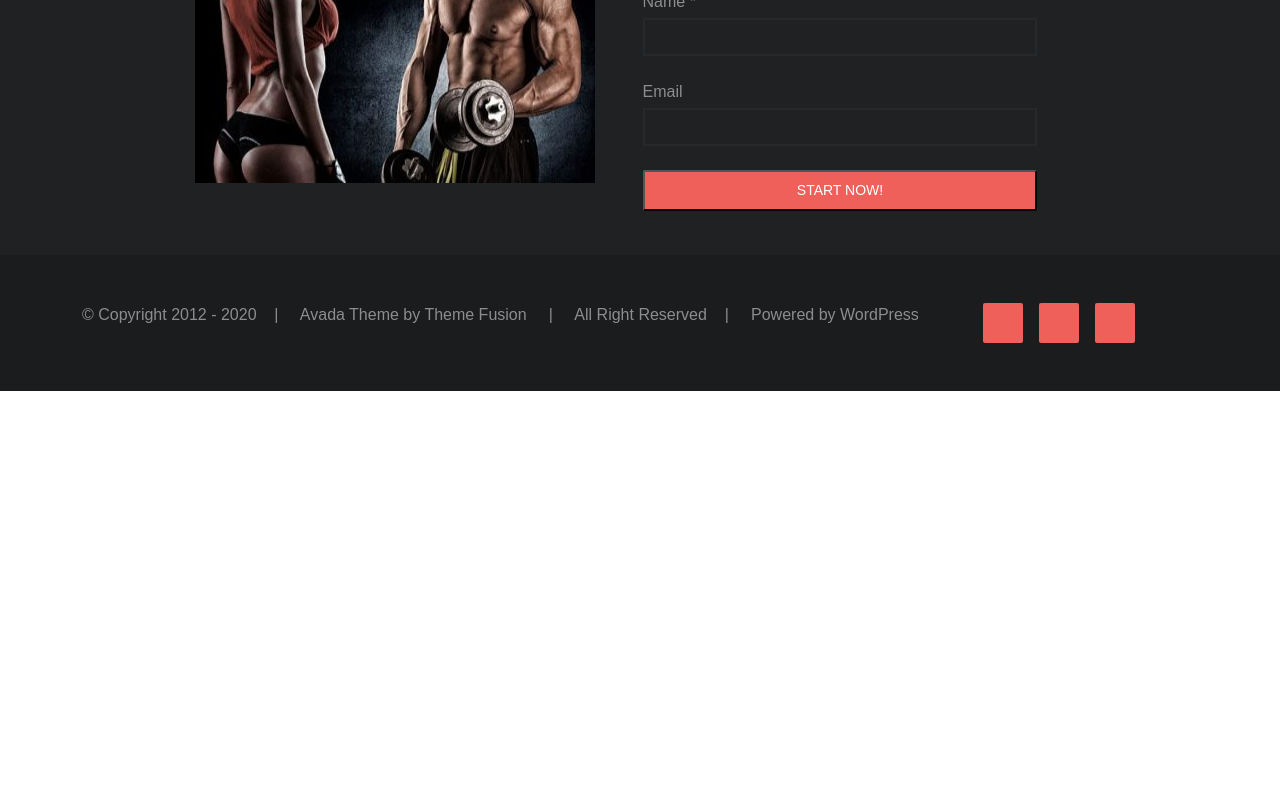
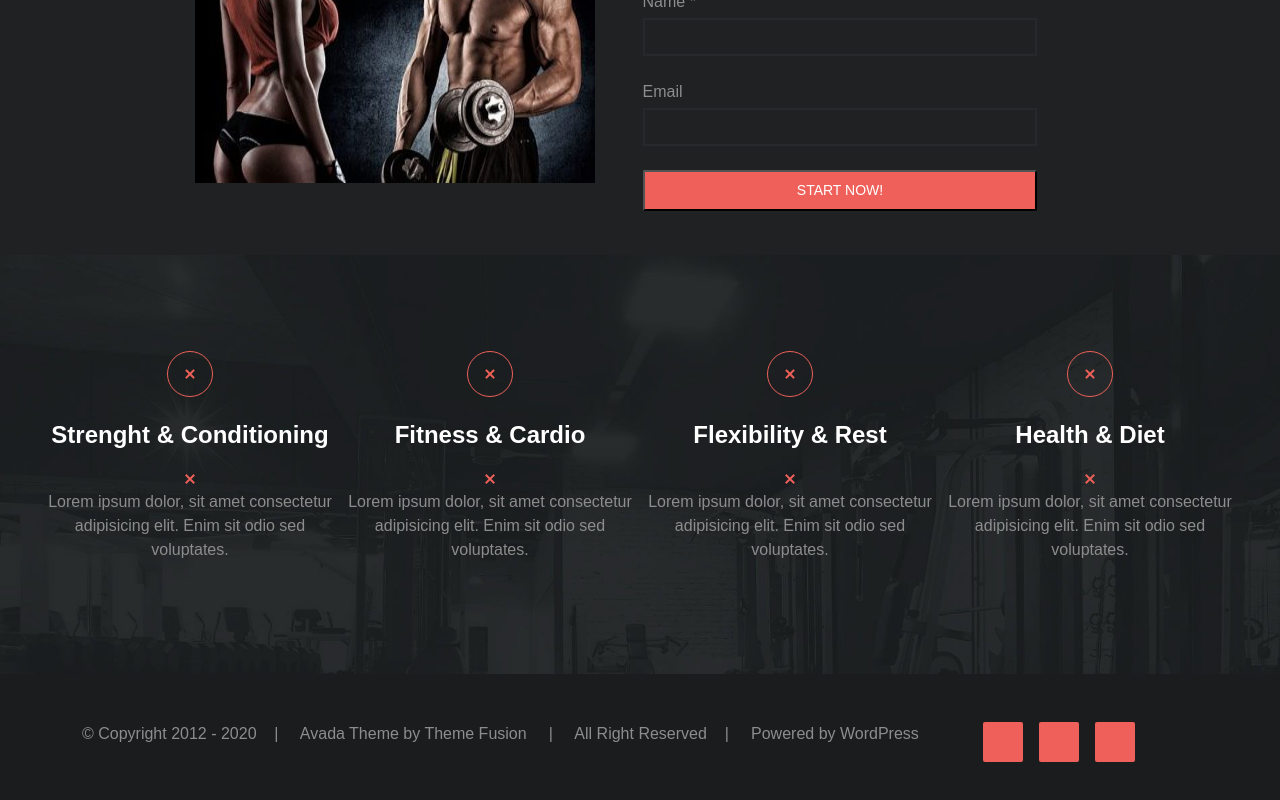
Before and after one commit to Matteoga95/proj-html-vuejs, a Vue app: page / in a window 1280 px wide. Shown: the part 1617-2417 px from the top of the page. Before the commit the page ends 2008 px from the top, so only its background shows below. Built offline with nearby package versions, Linux system fonts and the light colour scheme; a web font is replaced by a local one.

Commit message:
service card section

```diff
--- a/src/components/AppMain.vue
+++ b/src/components/AppMain.vue
@@ -1,11 +1,13 @@
 <script>
 import titleDiv from '../components/partial/TitleDivisorio.vue';
 import signUp from '../components/partial/SignUp.vue';
+import ServiceCard from '../components/partial/ServiceCard.vue';
 
 export default {
     components: {
         titleDiv,
-        signUp
+        signUp,
+        ServiceCard
     }
 }
 </script>
@@ -31,6 +33,18 @@ export default {
             <signUp />
         </section>
 
+
+        <!-- sezione service card  -->
+        <section class="service-card ">
+            <div class="contenitore d-flex">
+                <ServiceCard title="Strenght & Conditioning" />
+                <ServiceCard title="Fitness & Cardio" />
+                <ServiceCard title="Flexibility & Rest" />
+                <ServiceCard title="Health & Diet" />
+            </div>
+
+        </section>
+
     </main>
 </template>
 
@@ -54,4 +68,11 @@ export default {
 .triangle-down {
     color: $greyMain ;
 }
+
+.service-card {
+    background-image: url("../assets/img/gym_bkgd_bw-compressor.jpg");
+    background-size: cover;
+    background-repeat: no-repeat;
+
+}
 </style>
--- /dev/null
+++ b/src/components/partial/ServiceCard.vue
@@ -0,0 +1,40 @@
+<script>
+
+export default {
+    name: "ServiceCard",
+    props: {
+        title: String,
+        immagineSrc: String
+    }
+}
+</script>
+
+<template>
+    <div class="text-center col">
+        <img class="circle  p-3 mb-3 img-fluid rounded-circle  " src="../../assets/img/divider-x-red.png" alt="">
+
+
+        <h4 class="py-2">{{ this.title }}</h4>
+
+        <img src="../../assets/img/divider-x-red.png" alt="">
+        <p>Lorem ipsum dolor, sit amet consectetur adipisicing elit. Enim sit odio sed voluptates.</p>
+    </div>
+
+</template>
+
+<style lang="scss" scoped>
+@import "../../assets/scss/variables.scss";
+
+h4 {
+    font-weight: 600;
+    color: white;
+}
+
+.circle {
+    border: 1px solid $redMain;
+
+    margin: auto;
+}
+
+img {}
+</style>
```
